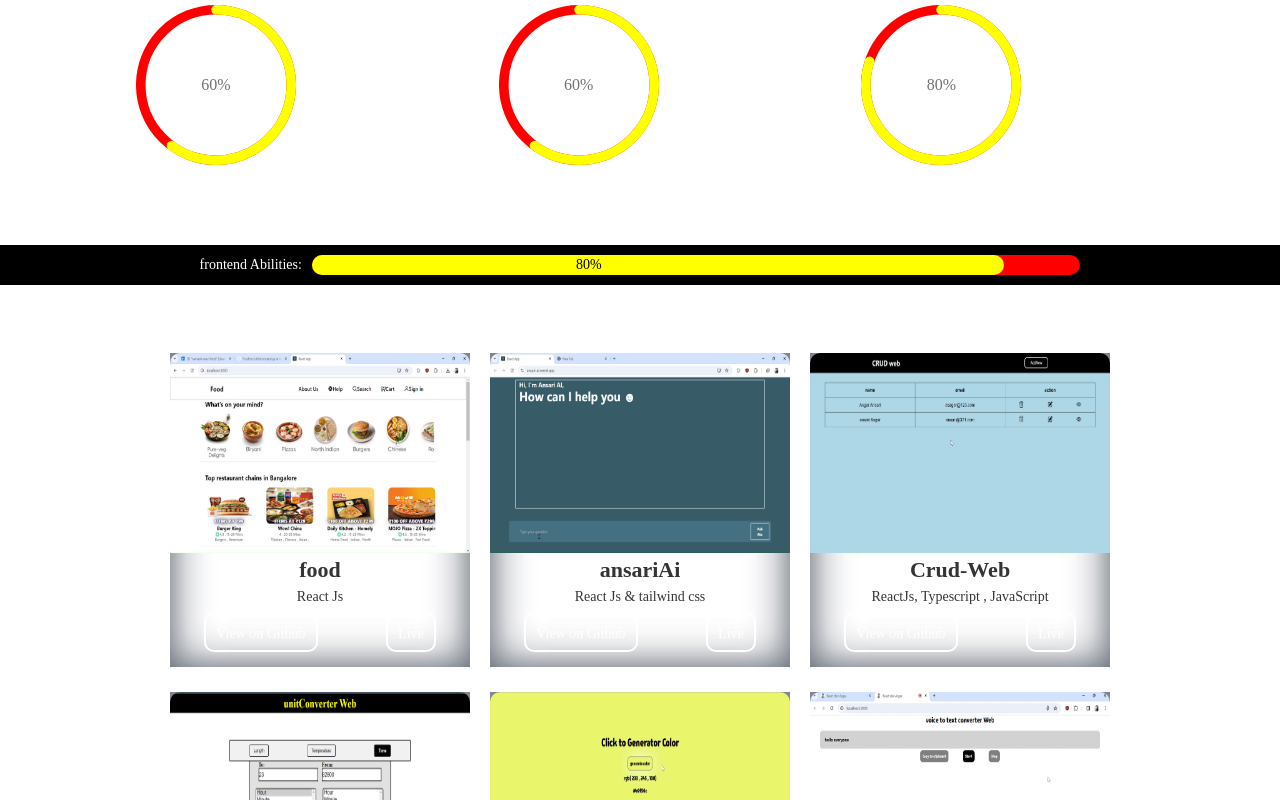
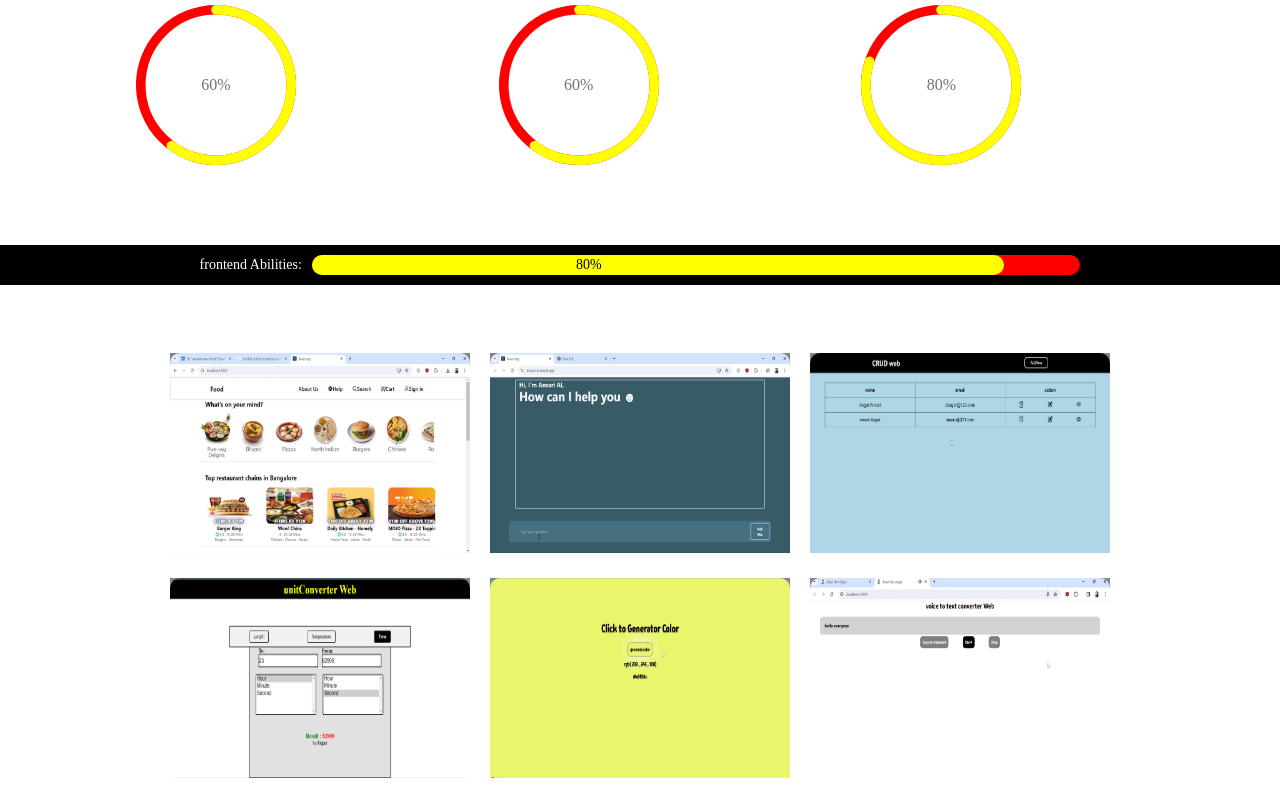
Before and after one commit to asgardev119/Portfolio, a React (Create React App) app: page / in a window 1280 px wide. Shown: the part 2000-2800 px from the top of the page. Built offline with nearby package versions, Linux system fonts and the light colour scheme.

Commit message:
project update

```diff
--- a/src/App.js
+++ b/src/App.js
@@ -1,9 +1,17 @@
 import React from "react";
 import "./App.css";
 import Main from "./containers/Main";
+import { BrowserRouter as Router, Route,  Routes } from "react-router-dom";
+
 
 function App() {
-  return <Main />;
+  return (
+    <Router>
+      <Routes>
+      <Route path="/" element={<Main />} />
+      </Routes>
+    </Router>
+  );
 }
 
 export default App;
--- a/src/components/Projects.jsx
+++ b/src/components/Projects.jsx
@@ -2,8 +2,27 @@ import React from "react";
 import "../styles/projects.css";
 import { pageIds } from "../utils/contants";
 import { projectList } from "./projectsList";
+import { FaGithub } from "react-icons/fa";
+import { FaEye } from "react-icons/fa6";
+import { useNavigate } from "react-router-dom";
 
 export const Projects = () => {
+  const navigate = useNavigate();
+
+  const handleGithub = (url) => {
+    if (url.startsWith("http")) {
+      window.location.href = url;
+    } else {
+      navigate(url);
+    }
+  };
+  const handleLive = (url) => {
+    if (url.startsWith("http")) {
+      window.location.href = url;
+    } else {
+      navigate(url);
+    }
+  };
 
   return (
     <>
@@ -13,17 +32,28 @@ export const Projects = () => {
           return (
             <div className="projectsBox">
               <img src={obj.image} />
-              <h4>{obj.para}</h4>
-              <p>{obj.tech}</p>
+
               <div className="buttons">
-                <button className="optionbtns">
-                  {" "}
-                  <a href={obj.githublink}>View on Github</a>
-                </button>
-                <button className="optionbtns">
-                  {" "}
-                  <a href={obj.liveLink}>Live</a>
-                </button>
+                <div>
+                  <h4>{obj.para}</h4>
+                  <p>{obj.tech}</p>
+                </div>
+                <div className="btnsDiv">
+                  <button
+                    className="optionbtns"
+                    onClick={() => handleGithub(obj.githublink)}
+                  >
+                    <FaGithub />
+                  </button>
+                  {obj.liveLink && (
+                    <button
+                      className="optionbtns"
+                      onClick={() => handleLive(obj.liveLink)}
+                    >
+                      <FaEye />
+                    </button>
+                  )}
+                </div>
               </div>
             </div>
           );
--- a/src/components/projectsList.js
+++ b/src/components/projectsList.js
@@ -18,7 +18,6 @@ export const projectList = [
     image: "/images/crud.png",
     tech: "ReactJs, Typescript , JavaScript",
     githublink: "https://github.com/asgardev119/CrudWeb",
-    liveLink: "https://github.com/asgardev119/CrudWeb",
   },
 
   {
@@ -34,14 +33,14 @@ export const projectList = [
     image: "/images/color.png",
     tech: "HTML , CSS , JavaScript",
     githublink: "https://github.com/asgardev119/random-color-generator",
-    liveLink: "https://github.com/asgardev119/random-color-generator",
+    liveLink: "https://asgardev119.github.io/random-color-generator/",
   },
   {
     para: "Speech-Text Generator",
     image: "/images/speechtext.png",
     tech: "HTML , CSS , JavaScript",
     githublink: "https://github.com/asgardev119/speechTotext",
-    liveLink: "https://github.com/asgardev119/speechTotext",
+    liveLink: "https://asgarwebvoicetotext.netlify.app/",
   },
 
   {
--- a/src/index.css
+++ b/src/index.css
@@ -2,3 +2,7 @@
   margin: 0;
   padding: 0;
 }
+
+img{
+  object-fit: contain;
+}
--- a/src/styles/projects.css
+++ b/src/styles/projects.css
@@ -28,7 +28,7 @@
   box-shadow: inset rgba(60, 70, 85, 0.5) 0px 0px 40px 0px,
     inset rgba(60, 70, 85, 0.5) 0px 0px 40px 0px,
     inset rgba(0, 0, 0, 1) 0px 0px 36px -24px;
-  transition: 0.5s ease-in-out;
+  transition: 0.5s ease-in;
 }
 
 .projectsBox:hover {
@@ -43,6 +43,9 @@
   height: auto;
 
 }
+.projectsBox {
+  position: relative;
+}
 
 .projectsBox img {
   height: 200px;
@@ -51,21 +54,48 @@
   border-radius: 10px;
   border-bottom-left-radius: 0;
   border-bottom-right-radius: 0;
+  cursor: pointer;
 }
 
+
 .buttons {
-  height: 50px;
+  border-radius: 10px;
+  border-bottom-left-radius: 0;
+  border-bottom-right-radius: 0;
+  height: 200px;
   width: 100%;
   display: flex;
+  flex-direction: column;
   justify-content: space-around;
   align-items: center;
   margin-bottom: 10px;
+  position: absolute;
+  cursor: pointer;
+  top: -100%;
+  left: 50%;
+  transform: translateX(-50%);
+  visibility: hidden;
+  opacity: 0.8;
+  transition: transform 0.5s ease-out, opacity 0.5s ease-out, visibility 0s 0.5s;
 }
 
+.projectsBox:hover .buttons {
+  top: 0;
+  visibility: visible;
+  transition: transform 0.5s ease-out, opacity 0.5s ease-out;
+  background-color: black
+}
+
+.btnsDiv{
+  height: auto;
+  width: 100%;
+  display: flex;
+  justify-content:center;
+  gap: 20px;
+  margin-top: 15px;
+}
 .optionbtns {
-  height: 40px;
-  width: auto;
-  padding: 10px 10px;
+  padding: 5px 10px;
   border: 2px solid;
   border-radius: 10px;
   color: #fff;
--- a/src/utils/contants.js
+++ b/src/utils/contants.js
@@ -1,4 +1,5 @@
 export const pageIds = {
+
   home: "home",
   about: "about",
   projects: "projects",
```
